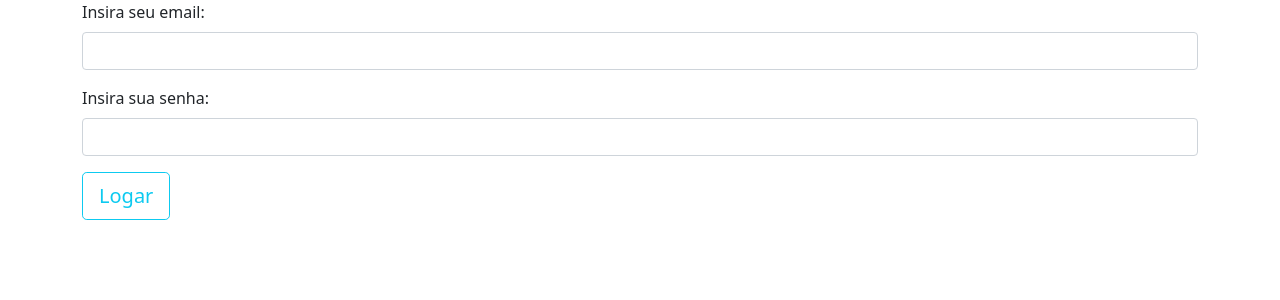
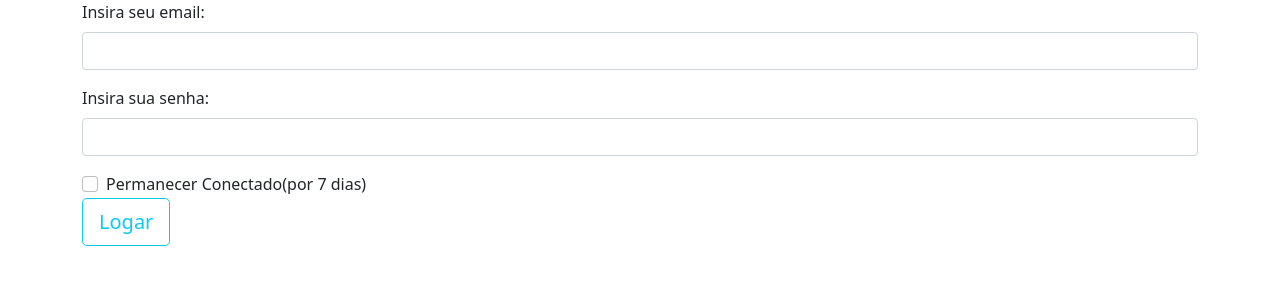
Before and after one commit to GustavoHMFonseca/Flask-Masterclass, a Flask app: page /login in a window 1280 px wide. Shown: the part 56-356 px from the top of the page. Run offline with Flask 2, Linux system fonts and the light colour scheme; some libraries are stand-ins or nearby versions.

Commit message:
Aula 54 - Permanecer conectado.

```diff
--- a/02-gerenciamento/app.py
+++ b/02-gerenciamento/app.py
@@ -1,3 +1,4 @@
+from datetime import timedelta
 from flask import Flask,render_template,redirect,request,url_for, flash
 from flask_sqlalchemy import SQLAlchemy
 from flask_login import LoginManager, UserMixin, login_manager,login_required,login_user,logout_user
@@ -78,7 +79,7 @@ def login():
     if request.method == "POST":
         email = request.form["email"]
         password = request.form["password"]
-
+        remember = request.form["remember"]
         user = User.query.filter_by(email=email).first()
 
 
@@ -90,7 +91,7 @@ def login():
             flash("Senha incorreta")
             return redirect(url_for("login"))
 
-        login_user(user)
+        login_user(user,remember = remember, duration=timedelta(days=7))
         return redirect(url_for("index"))
 
     return render_template("login.html")
--- a/02-gerenciamento/templates/login.html
+++ b/02-gerenciamento/templates/login.html
@@ -10,7 +10,12 @@
         <label for="password" class="form-label">Insira sua senha:</label>
         <input type="password" class="form-control" id="password" name="password">
         </div>
-
+        <div class="form-group">
+            <div class="form-check form-check-inline">
+                <input class="form-check-input" name="remember" type="checkbox" id="inlineCheckbox1" value="option1">
+                <label class="form-check-label" for="inlineCheckbox1">Permanecer Conectado(por 7 dias)</label>
+              </div>
+        </div>
         <button type="submit" class="btn btn-outline-info btn-lg">Logar</button>
     </form>
 {%endblock%}
```
